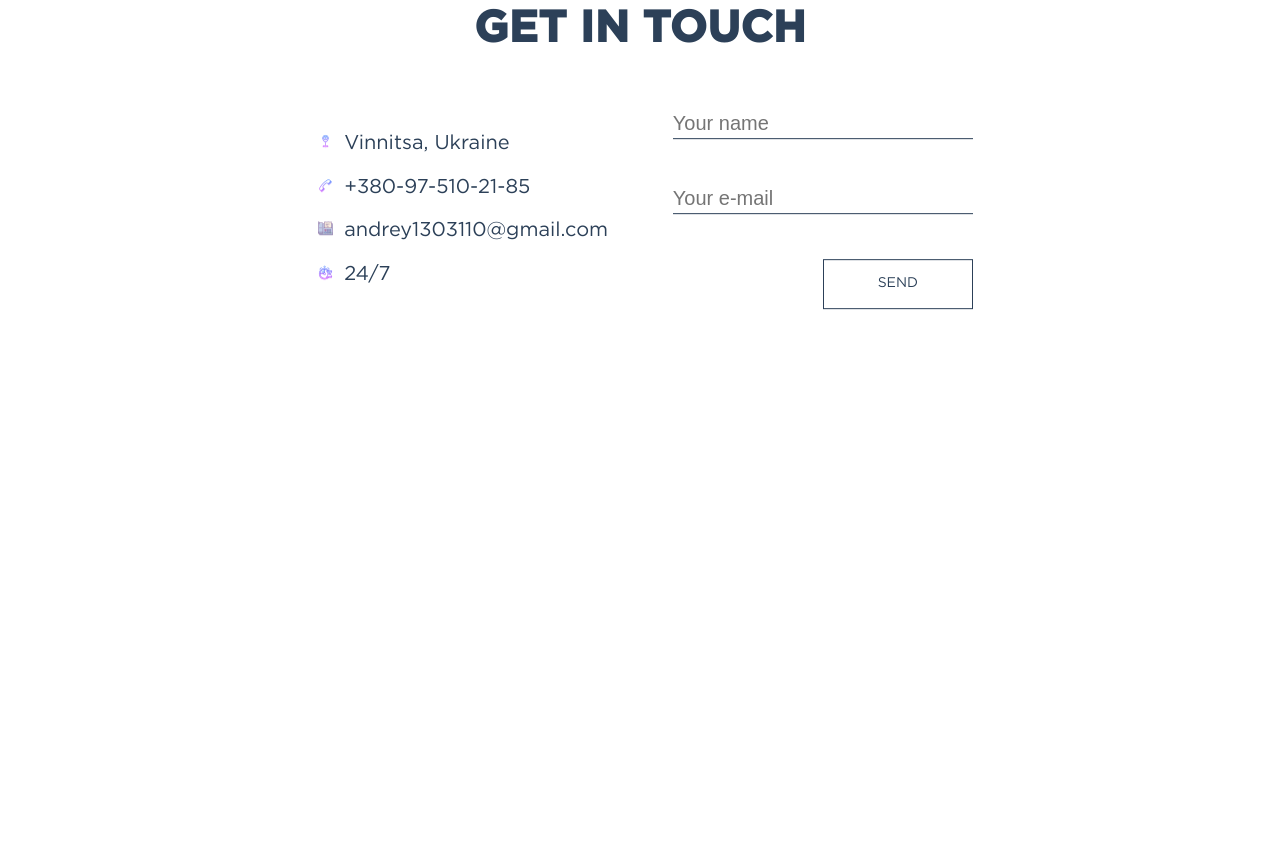
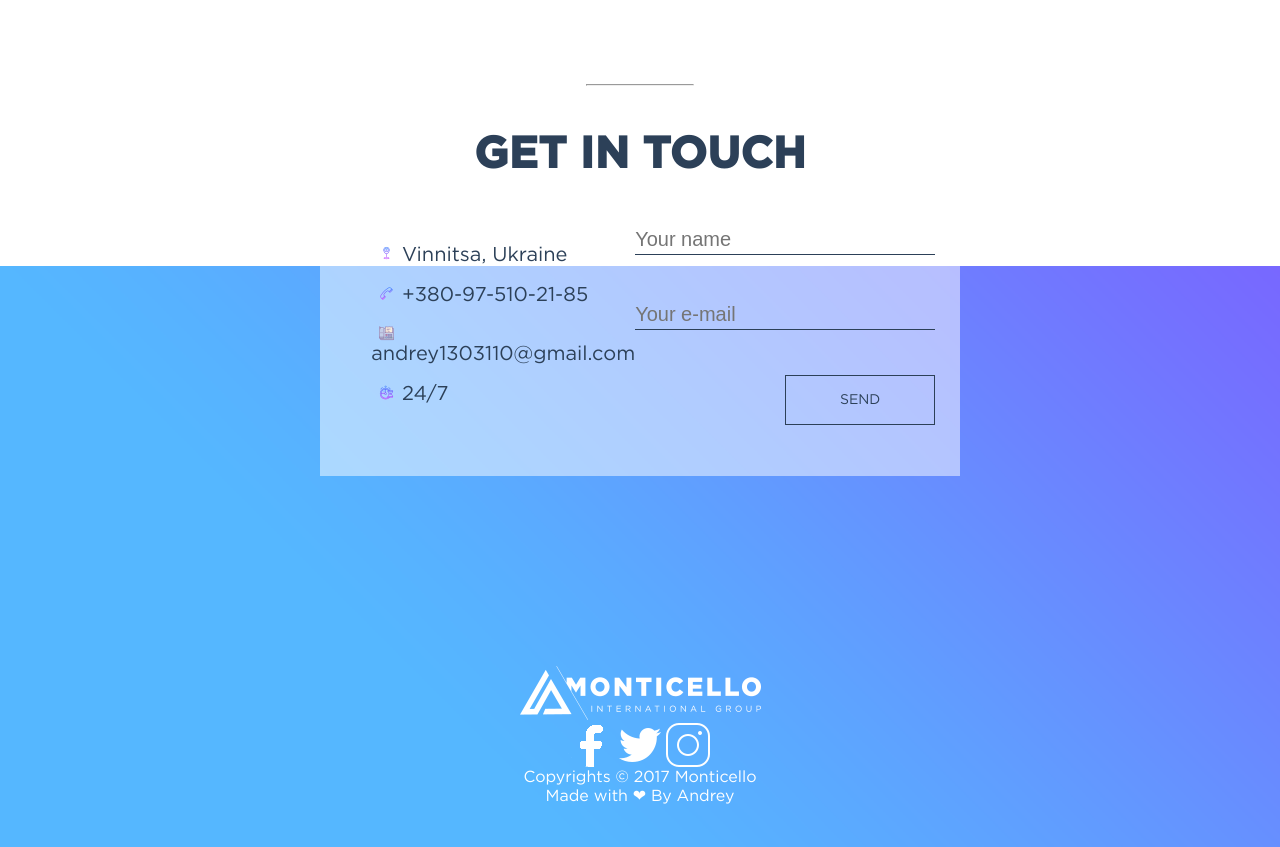
Before and after one commit to Andrey1303110/beetroot-exam_2, a plain HTML site: page index.html in a window 1280 px wide. Shown: the part 4993-5840 px from the top of the page. Before the commit the page ends 5353 px from the top, so only its background shows below. Drawn offline with nearby package versions, Linux system fonts and the light colour scheme; some packages are replaced by stand-ins of ours.

Commit message:
90% done footer

```diff
--- a/css/main.scss
+++ b/css/main.scss
@@ -499,28 +499,30 @@ nav {
 }
 
 #contacts {
+    height: 900px;
     #map {
         width: 100%;
-        height: 950px;
+        height: 900px;
         transition: all ease-in-out 1.5s;
         position: absolute;
     }
     div.div_contacts {
         position: absolute;
         left: 50%;
-        transform: translateX(-50%) translateY(100%);
-        width: 60%;
+        margin-top: 50%;
+        transform: translateX(-50%);
+        width: 50%;
         z-index: 1;
         min-height: 450px;
-        background-color: #fff;
+        background-color: rgba(255, 255, 255, 0.5);
         padding: 4%;
         transition: all ease-in-out 1.5s;
         &:hover {
-            background-color: rgba(255, 255, 255, 0.5);
+            background-color: #fff;
         }
         hr {
-            width: 10%;
-            margin-top: 5%;
+            width: 20%;
+            margin: 5% auto;
         }
         h3 {
             text-align: center;
@@ -560,9 +562,11 @@ nav {
                     }
                     :nth-child(1) {
                         margin-bottom: 15%;
+                        background-color: rgba(255, 255, 255, 0);
                     }
                     :nth-child(2) {
                         margin: 15% 0;
+                        background-color: rgba(255, 255, 255, 0);
                     }
                     input {
                         border: none;
@@ -609,6 +613,26 @@ nav {
 
 footer {
     height: 100vh;
+    background-image: url(../img/footer_frame.png);
+    background-size: cover;
+    .footer_main {
+        display: flex;
+        flex-direction: column;
+        min-height: 10%;
+        justify-content: center;
+        align-items: center;
+        top: 50%;
+        position: relative;
+        .footer_main.icons {
+            display: flex;
+            flex-direction: row;
+            justify-content: space-between;
+        }
+        .footer_main.text {
+            color: #fff;
+            font-family: "GothamBook", sans-serif;
+        }
+    }
 }
 
 
--- a/index.html
+++ b/index.html
@@ -28,7 +28,7 @@
 
 	<section id="home">
 		<div id="arrow">
-			<a href="">
+			<a href="#we_do">
 				<svg class="arrows">
 					<path class="a1" d="M0 0 L30 32 L60 0"></path>
 					<path class="a2" d="M0 20 L30 52 L60 20"></path>
@@ -267,14 +267,14 @@
 	</section>
 
 	<footer>
-		<div><img src="./img/Logo.png" alt="">
-			<div>
+		<div class="footer_main"><img src="./img/Logo.png" alt="">
+			<div class="footer_main icons">
 				<img src="./img/icons/icon_facebook.png" alt="">
 				<img src="./img/icons/icon_twitter.png" alt="">
 				<img src="./img/icons/icon_instagram.png" alt="">
 			</div>
+			<div class="footer_main text"><span>Copyrights © 2017 Monticello</span><span>Made with ❤ By Andrey</span></div>
 		</div>
-		<div><span>Copyrights © 2017 Monticello</span><span>Made with ❤ By Andrey</span></div>
 	</footer>
 
 
```
Also changed, not shown: css/main.css.
